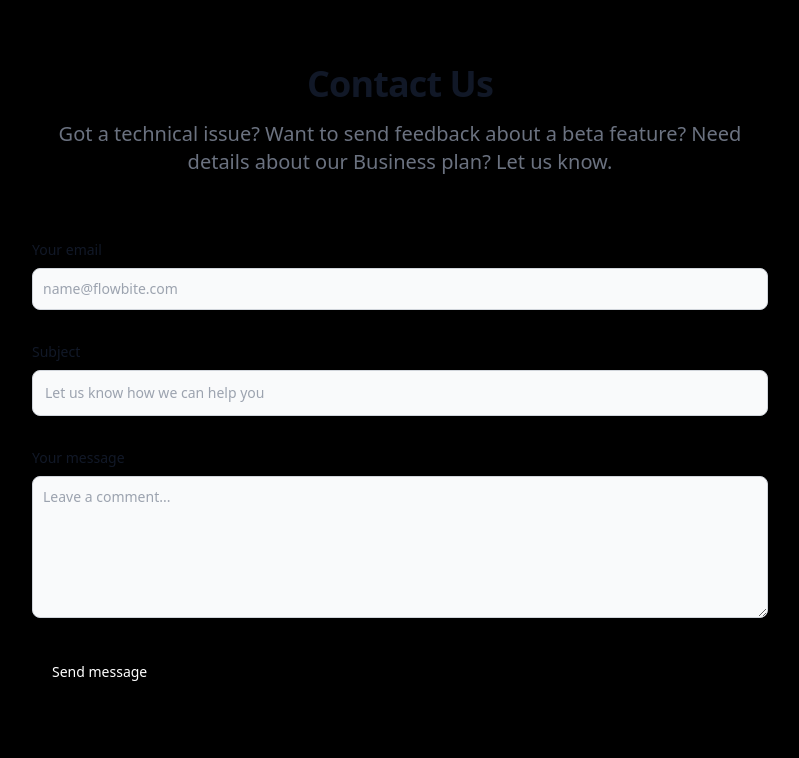
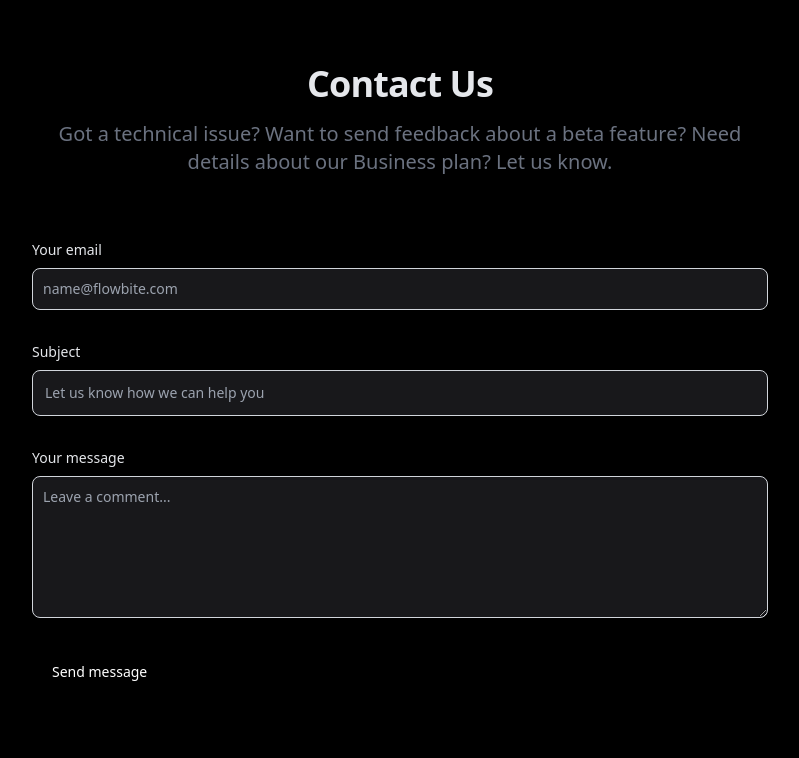
Before and after one commit to MahekUnnisa/Cravings, a Django app: page /contact in a window 1280 px wide. Shown: the part 112-870 px from the top of the page, without its empty margins (240-1039 px from the left). Run offline with Django 4.2, Linux system fonts and the light colour scheme; some libraries are stand-ins or nearby versions; some web fonts are replaced.

Commit message:
Contact page

```diff
--- a/Cravings/templates/contact.html
+++ b/Cravings/templates/contact.html
@@ -2,22 +2,22 @@
 {% load static %}
 {% block title %}Contact{% endblock %}
 {% block body %}
-<section class="bg-black dark:bg-gray-900">
+<section class="bg-black dark:bg-gray-200">
     <div class="py-8 lg:py-16 px-4 mx-auto max-w-screen-md">
-        <h2 class="mb-4 text-4xl tracking-tight font-extrabold text-center text-gray-900 dark:text-white">Contact Us</h2>
+        <h2 class="mb-4 text-4xl tracking-tight font-extrabold text-center text-gray-200 dark:text-white">Contact Us</h2>
         <p class="mb-8 lg:mb-16 font-light text-center text-gray-500 dark:text-gray-400 sm:text-xl">Got a technical issue? Want to send feedback about a beta feature? Need details about our Business plan? Let us know.</p>
         <form action="#" class="space-y-8">
             <div>
-                <label for="email" class="block mb-2 text-sm font-medium text-gray-900 dark:text-gray-300">Your email</label>
-                <input type="email" id="email" class="shadow-sm bg-gray-50 border border-gray-300 text-gray-900 text-sm rounded-lg focus:ring-primary-500 focus:border-primary-500 block w-full p-2.5 dark:bg-gray-700 dark:border-gray-600 dark:placeholder-gray-400 dark:text-white dark:focus:ring-primary-500 dark:focus:border-primary-500 dark:shadow-sm-light" placeholder="name@flowbite.com" required>
+                <label for="email" class="block mb-2 text-sm font-medium text-gray-200 dark:text-gray-300">Your email</label>
+                <input type="email" id="email" class="shadow-sm bg-zinc-900 border border-gray-300 text-gray-200 text-sm rounded-lg focus:ring-primary-500 focus:border-primary-500 block w-full p-2.5 dark:bg-gray-700 dark:border-gray-600 dark:placeholder-gray-400 dark:text-white dark:focus:ring-primary-500 dark:focus:border-primary-500 dark:shadow-sm-light" placeholder="name@flowbite.com" required>
             </div>
             <div>
-                <label for="subject" class="block mb-2 text-sm font-medium text-gray-900 dark:text-gray-300">Subject</label>
-                <input type="text" id="subject" class="block p-3 w-full text-sm text-gray-900 bg-gray-50 rounded-lg border border-gray-300 shadow-sm focus:ring-primary-500 focus:border-primary-500 dark:bg-gray-700 dark:border-gray-600 dark:placeholder-gray-400 dark:text-white dark:focus:ring-primary-500 dark:focus:border-primary-500 dark:shadow-sm-light" placeholder="Let us know how we can help you" required>
+                <label for="subject" class="block mb-2 text-sm font-medium text-gray-200 dark:text-gray-300">Subject</label>
+                <input type="text" id="subject" class="block p-3 w-full text-sm text-gray-200 bg-zinc-900 rounded-lg border border-gray-300 shadow-sm focus:ring-primary-500 focus:border-primary-500 dark:bg-gray-700 dark:border-gray-600 dark:placeholder-gray-400 dark:text-white dark:focus:ring-primary-500 dark:focus:border-primary-500 dark:shadow-sm-light" placeholder="Let us know how we can help you" required>
             </div>
             <div class="sm:col-span-2">
-                <label for="message" class="block mb-2 text-sm font-medium text-gray-900 dark:text-gray-400">Your message</label>
-                <textarea id="message" rows="6" class="block p-2.5 w-full text-sm text-gray-900 bg-gray-50 rounded-lg shadow-sm border border-gray-300 focus:ring-primary-500 focus:border-primary-500 dark:bg-gray-700 dark:border-gray-600 dark:placeholder-gray-400 dark:text-white dark:focus:ring-primary-500 dark:focus:border-primary-500" placeholder="Leave a comment..."></textarea>
+                <label for="message" class="block mb-2 text-sm font-medium text-gray-200 dark:text-gray-400">Your message</label>
+                <textarea id="message" rows="6" class="block p-2.5 w-full text-sm text-gray-200 bg-zinc-900 rounded-lg shadow-sm border border-gray-300 focus:ring-primary-500 focus:border-primary-500 dark:bg-gray-700 dark:border-gray-600 dark:placeholder-gray-400 dark:text-white dark:focus:ring-primary-500 dark:focus:border-primary-500" placeholder="Leave a comment..."></textarea>
             </div>
             <button type="submit" class="py-3 px-5 text-sm font-medium text-center text-white rounded-lg bg-primary-700 sm:w-fit hover:bg-primary-800 focus:ring-4 focus:outline-none focus:ring-primary-300 dark:bg-primary-600 dark:hover:bg-primary-700 dark:focus:ring-primary-800">Send message</button>
         </form>
```
